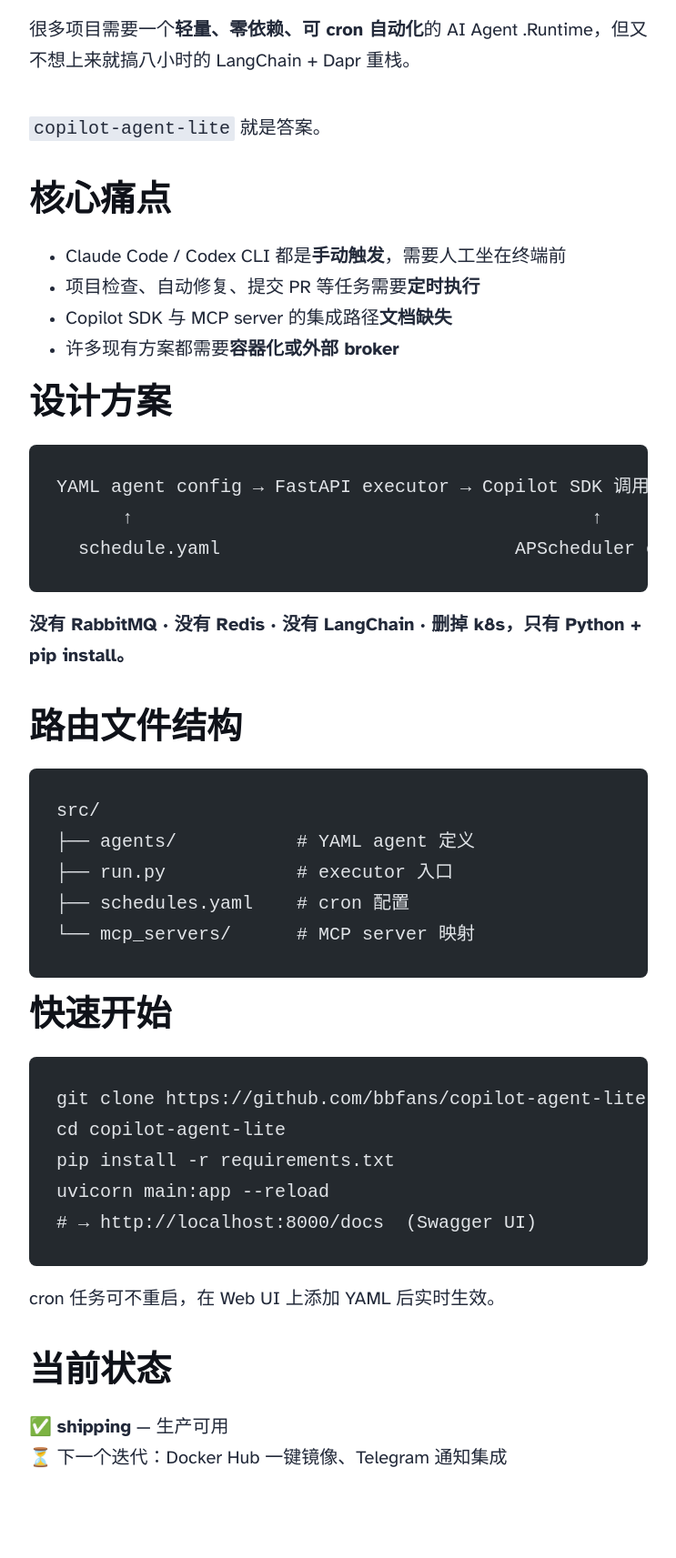
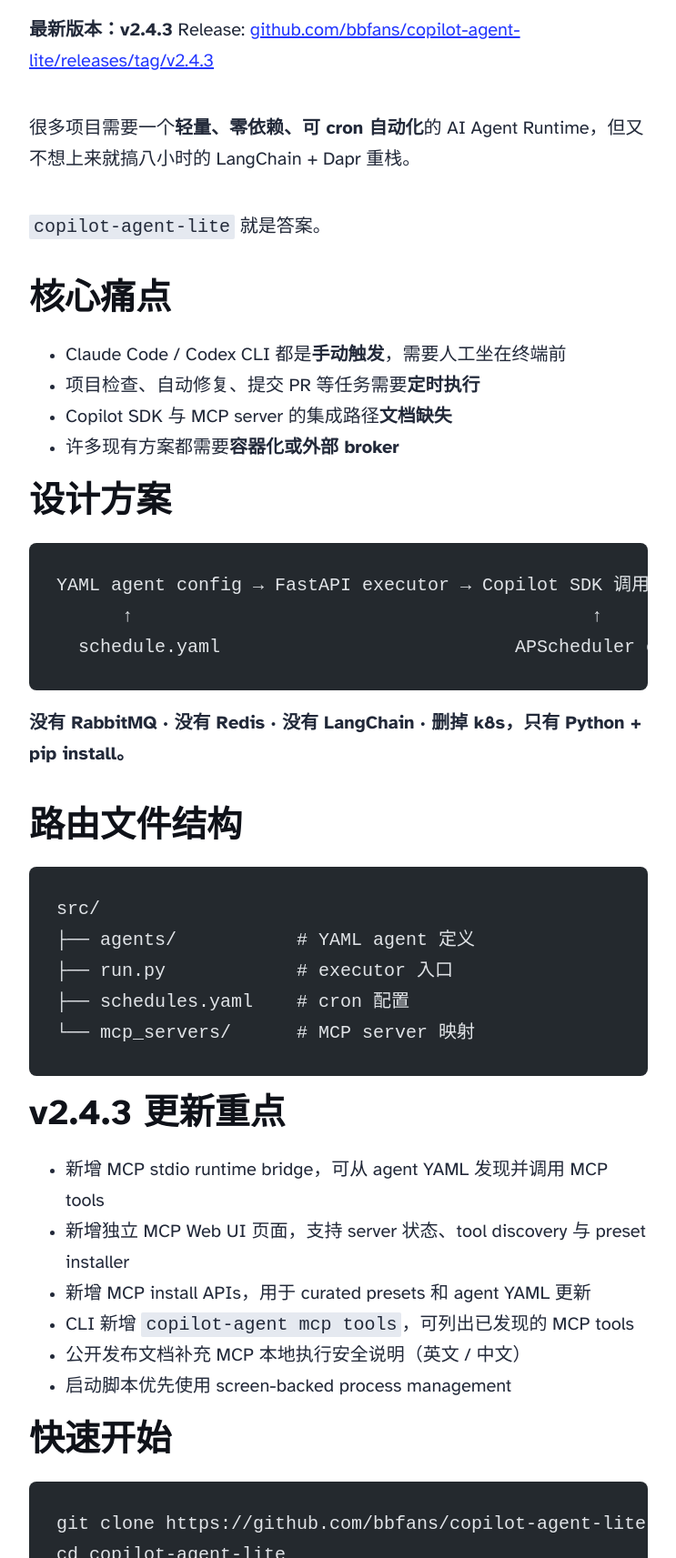
Before and after one commit to bbfans/bbfans.github.io, an Astro site: page /blog/2025-05-16-copilot-agent-lite-release in a window 1280 px wide. Shown: the part 1087-2800 px from the top of the page at 91% size, without its empty margins (248-991 px from the left). Built offline with nearby package versions, Linux system fonts and the light colour scheme; Astro itself is replaced by a stand-in of ours; code samples lack their colours.

Commit message:
docs: update copilot-agent-lite release to v2.4.3

````diff
--- a/src/content/blog/2025-05-16-copilot-agent-lite-release.md
+++ b/src/content/blog/2025-05-16-copilot-agent-lite-release.md
@@ -1,8 +1,8 @@
 ---
-title: "copilot-agent-lite: 超轻量 Copilot Agent Runtime 发布"
-description: "用 YAML 驱动 AI Agent / cron 调度 / MCP server 透传 · 全程 Python + FastAPI 不自托管"
+title: "copilot-agent-lite v2.4.3: 超轻量 Copilot Agent Runtime 发布"
+description: "v2.4.3 已发布：YAML 驱动 AI Agent / cron 调度 / MCP stdio runtime bridge / MCP Web UI · 全程 Python + FastAPI"
 pubDate: 2025-05-16
-updatedDate: 2025-05-16
+updatedDate: 2026-05-23
 featured: true
 heroImage: "/blog-placeholder-2.jpg"
 tags: ["AI Agent", "FastAPI", "OpenAI", "Copilot"]
@@ -10,7 +10,10 @@
 
 ## 为什么做 copilot-agent-lite？
 
-很多项目需要一个**轻量、零依赖、可 cron 自动化**的 AI Agent .Runtime，但又不想上来就搞八小时的 LangChain + Dapr 重栈。
+**最新版本：v2.4.3**
+Release: [github.com/bbfans/copilot-agent-lite/releases/tag/v2.4.3](https://github.com/bbfans/copilot-agent-lite/releases/tag/v2.4.3)
+
+很多项目需要一个**轻量、零依赖、可 cron 自动化**的 AI Agent Runtime，但又不想上来就搞八小时的 LangChain + Dapr 重栈。
 
 `copilot-agent-lite` 就是答案。
 
@@ -41,11 +44,21 @@
 └── mcp_servers/      # MCP server 映射
 ```
 
+### v2.4.3 更新重点
+
+- 新增 MCP stdio runtime bridge，可从 agent YAML 发现并调用 MCP tools
+- 新增独立 MCP Web UI 页面，支持 server 状态、tool discovery 与 preset installer
+- 新增 MCP install APIs，用于 curated presets 和 agent YAML 更新
+- CLI 新增 `copilot-agent mcp tools`，可列出已发现的 MCP tools
+- 公开发布文档补充 MCP 本地执行安全说明（英文 / 中文）
+- 启动脚本优先使用 screen-backed process management
+
 ### 快速开始
 
 ```bash
 git clone https://github.com/bbfans/copilot-agent-lite
 cd copilot-agent-lite
+git checkout v2.4.3
 pip install -r requirements.txt
 uvicorn main:app --reload
 # → http://localhost:8000/docs  (Swagger UI)
@@ -55,5 +68,5 @@
 
 ### 当前状态
 
-✅ **shipping** — 生产可用
-⏳ 下一个迭代：Docker Hub 一键镜像、Telegram 通知集成
+✅ **shipping · v2.4.3 latest** — 生产可用
+✅ 发布前已通过 `./scripts/quality.sh`、临时 virtualenv clean install 与 CLI smoke test
````
